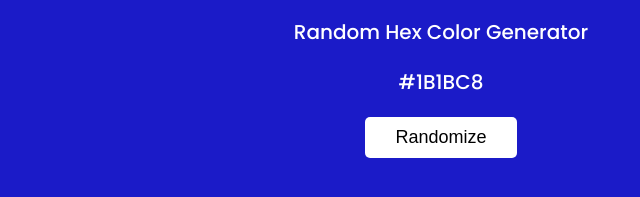
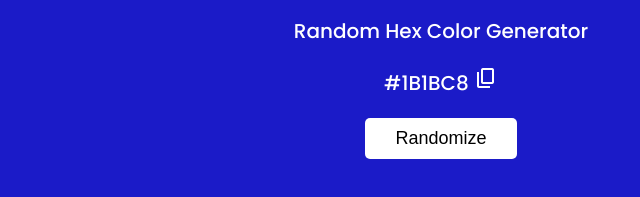
Before and after one commit to spooky-xavi/hexGen, a plain HTML site: page index.html in a window 1280 px wide. Shown: the part 357-554 px from the top of the page, 199-839 px from the left. Drawn offline with nearby package versions, Linux system fonts and the light colour scheme.

Commit message:
Add copy icon

```diff
--- a/index.html
+++ b/index.html
@@ -15,7 +15,7 @@
     <section class="flex-container">
         <h1>HexGen</h1>
         <p>Random Hex Color Generator</p>
-        <p id="hexColor">#1B1BC8</p>
+        <p id="hexColor">#1B1BC8 <span class="material-symbols-outlined">content_copy</span></p>
         <button>Randomize</button>
     </section>
     <script src="./app.js"></script>
```
